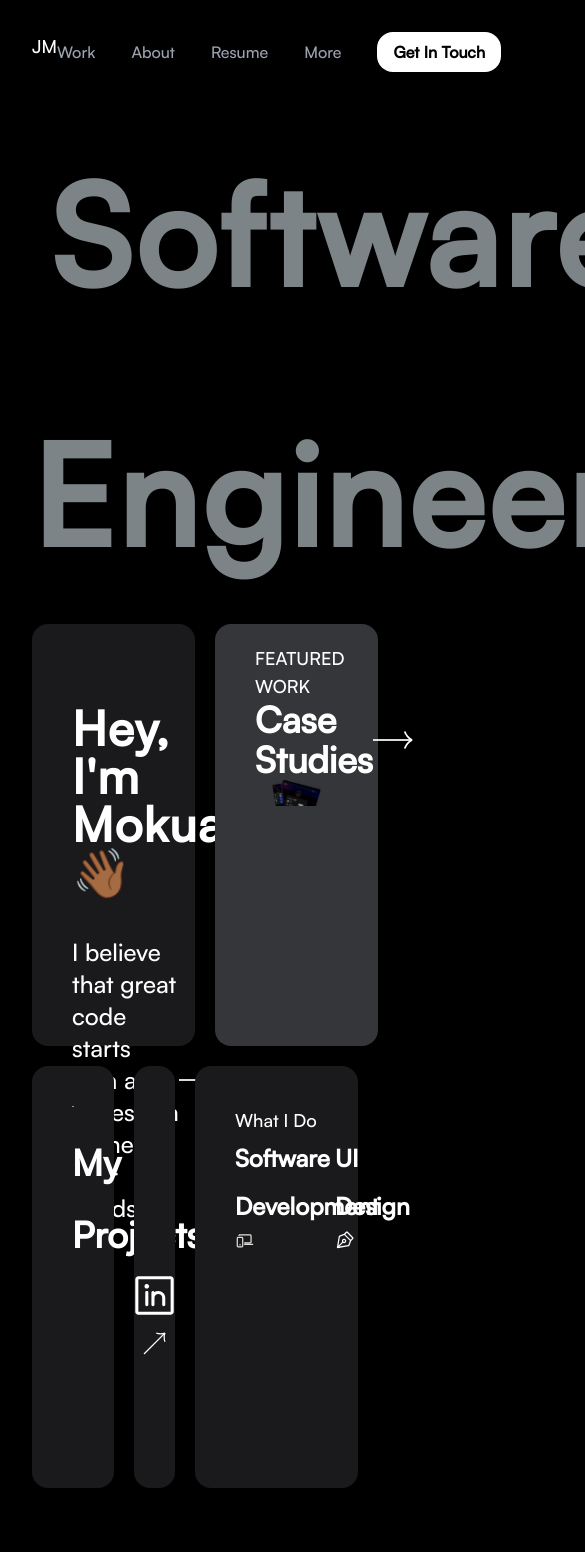
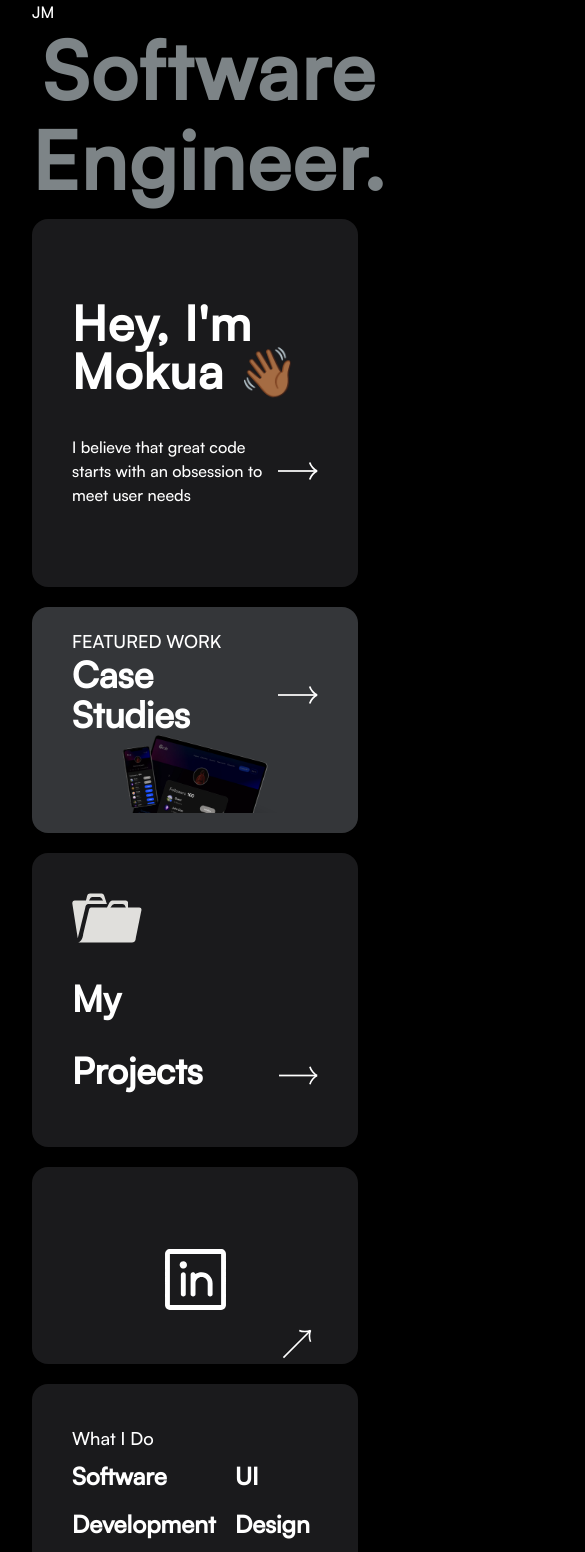
Before and after one commit to JamesMokua/portfolio-v3, a Next.js app: page / in a window 390 px wide. Shown: the top 1552 px of the page, 585 px wide, since content can reach past the window. Built offline with nearby package versions, Linux system fonts and the light colour scheme.

Commit message:
Homepage mobile responsiveness

```diff
--- a/components/Hero.tsx
+++ b/components/Hero.tsx
@@ -29,16 +29,16 @@ const Hero: React.FC = () => {
   );
   return (
     <div>
-      <div className="text-[#7D8487] text-[140px] text-center font-bold hover:cursor-pointer">
-        <span className="inline-block leading-[260px]">
+      <div className="text-[#7D8487] text-[80px]  text-center font-bold hover:cursor-pointer sm:text-[140px]">
+        <span className="inline-block leading-[90px] sm-leading[260px]">
           {text.split("").map((letter, index) => (
             <LetterSpan key={index} letter={letter} />
           ))}
         </span>
       </div>
       <div className="flex flex-col gap-5 text-white ">
-        <div className="w-full  flex flex-row gap-5 ">
-          <div className="text-2xl  w-6/12 h-[50vh] bg-[#1A1A1C] rounded-2xl px-10 py-20 hover:cursor-pointer transition-colors duration-500 ease-in-out hover:bg-[#E27625] ">
+        <div className="w-full flex flex-col sm:flex sm:flex-row gap-5 ">
+          <div className="sm:text-2xl  sm:w-6/12 sm:h-[50vh] bg-[#1A1A1C] rounded-2xl px-10 py-20 hover:cursor-pointer transition-colors duration-500 ease-in-out hover:bg-[#E27625] ">
             <h1 className="tracking-wide font-bold pb-10 text-5xl">
               Hey, I&apos;m Mokua 👋🏾{" "}
             </h1>
@@ -51,7 +51,7 @@ const Hero: React.FC = () => {
             </div>
           </div>
           <div
-            className={` text-2xl w-6/12 h-[50vh] bg-[#343639] px-10 py-5 rounded-2xl cursor-pointer
+            className={` sm:text-2xl sm:w-6/12 sm:h-[50vh] bg-[#343639] px-10 py-5 rounded-2xl cursor-pointer
              transition-colors duration-500 ease-in-out hover:bg-[#E27625] ${
                isHovered ? "hovered" : ""
              }`}
@@ -114,9 +114,9 @@ const Hero: React.FC = () => {
             </div>
           </div>
         </div>
-        <div className="w-full  flex flex-row gap-5">
-          <div className="text-2xl  w-1/4 h-[50vh] bg-[#1A1A1C] rounded-2xl hover:cursor-pointer transition-colors duration-500 ease-in-out hover:bg-[#E27625] ">
-            <div className="flex flex-col justify-center px-10 py-10 ">
+        <div className="w-full flex flex-col sm:flex sm:flex-row gap-5">
+          <div className="sm:text-2xl sm:w-1/4 sm:h-[50vh] bg-[#1A1A1C] rounded-2xl hover:cursor-pointer transition-colors duration-500 ease-in-out hover:bg-[#E27625] ">
+            <div className=" flex flex-col justify-center px-10 py-10 ">
               <Image
                 src={Folder}
                 width={70}
@@ -124,7 +124,7 @@ const Hero: React.FC = () => {
                 alt="folder"
                 className="pb-5"
               />
-              <div className="flex flex-row justify-between items-center ">
+              <div className=" flex flex-row justify-between items-center ">
                 <h1 className="text-4xl font-bold leading-loose ">
                   My Projects
                 </h1>
@@ -134,24 +134,28 @@ const Hero: React.FC = () => {
               </div>
             </div>
           </div>
-          <div className="text-2xl  w-[22.2vw] h-[50vh] bg-[#1A1A1C]  rounded-2xl flex flex-col justify-center items-center pt-20 hover:cursor-pointer transition-colors duration-500 ease-in-out hover:bg-[#E27625]  ">
+          <div className="sm:text-2xl  sm:w-[22.2vw] sm:h-[50vh] bg-[#1A1A1C]  rounded-2xl flex flex-col justify-center items-center pt-20 hover:cursor-pointer transition-colors duration-500 ease-in-out hover:bg-[#E27625]  ">
             <Image src={Linkedin} width={65} height={65} alt="linkedin" />
             <div className="flex flex-row justify-end items-end pt-3 w-9/12 ">
               <Image src={UpArrow} width={40} height={40} alt="arrow-up" />
             </div>
           </div>
           <div
-            className="text-2xl w-2/4  h-[50vh] bg-[#1A1A1C]  rounded-2xl px-10 py-10 flex flex-col justify-start hover:cursor-pointer
+            className="sm:text-2xl sm:w-2/4  sm:h-[50vh] bg-[#1A1A1C]  rounded-2xl px-10 py-10 flex flex-col justify-start hover:cursor-pointer
            transition-colors duration-500 ease-in-out hover:bg-[#E27625]"
           >
             <h2 className="font-normal text-lg">What I Do</h2>
             <div className="flex flex-row ">
               <div className="pr-10">
-                <h2 className="text-2xl font-bold leading-loose w-5 ">Software Development</h2>
+                <h2 className="text-2xl font-bold leading-loose w-5 ">
+                  Software Development
+                </h2>
                 <Image src={UX} width={100} height={100} alt="Software" />
               </div>
               <div className="pl-10">
-                <h2 className="text-2xl font-bold leading-loose w-5 ">UI Design</h2>
+                <h2 className="text-2xl font-bold leading-loose w-5 ">
+                  UI Design
+                </h2>
                 <Image src={UI} width={100} height={100} alt="UI" />
               </div>
             </div>
--- a/components/Navbar.tsx
+++ b/components/Navbar.tsx
@@ -4,23 +4,23 @@ import { Button } from "./ui/button";
 
 const Navbar = () => {
   return (
-    <div className="flex justify-between py-8 text-white">
+    <div className=" sm:flex sm:justify-between sm:py-8 text-white">
       <div>
-        <Link href="/" className="text-lg hover:cursor-pointer">
+        <Link href="/" className="sm:text-lg hover:cursor-pointer">
           JM
         </Link>
       </div>
-      <div className="flex flex-row items-center">
+      <div className="hidden sm:flex sm:flex-row sm:items-center">
         <Link
           href="/"
-          className="pr-9 font-extralight text-gray-400 text-base
+          className="sm:pr-9 font-extralight text-gray-400 text-base
            transition-colors duration-500 ease-in-out hover:text-white hover:cursor-pointer"
         >
           Work
         </Link>
         <Link
           href="/"
-          className="pr-9 text-gray-400
+          className="sm:pr-9 text-gray-400
            text-base font-extralight transition-colors
             duration-500 ease-in-out hover:text-white hover:cursor-pointer"
         >
@@ -28,21 +28,21 @@ const Navbar = () => {
         </Link>
         <Link
           href="/"
-          className="pr-9  text-gray-400  text-base font-extralight
+          className="sm:pr-9  text-gray-400  text-base font-extralight
            transition-colors duration-500 ease-in-out hover:text-white hover:cursor-pointer"
         >
           Resume
         </Link>
         <Link
           href="/"
-          className="pr-9  text-gray-400  text-base font-extralight
+          className="sm:pr-9  text-gray-400  text-base font-extralight
            transition-colors duration-500 ease-in-out hover:text-white hover:cursor-pointer"
         >
           More
         </Link>
         <Link href="/">
           <Button
-            className=" text-black bg-white text-base font-semibold  rounded-2xl
+            className=" text-black bg-white text-base sm:font-semibold  sm:rounded-2xl
            transition-all duration-500 ease-in-out  hover:cursor-pointer  hover:bg-[#E27625] "
           >
             Get In Touch
```
